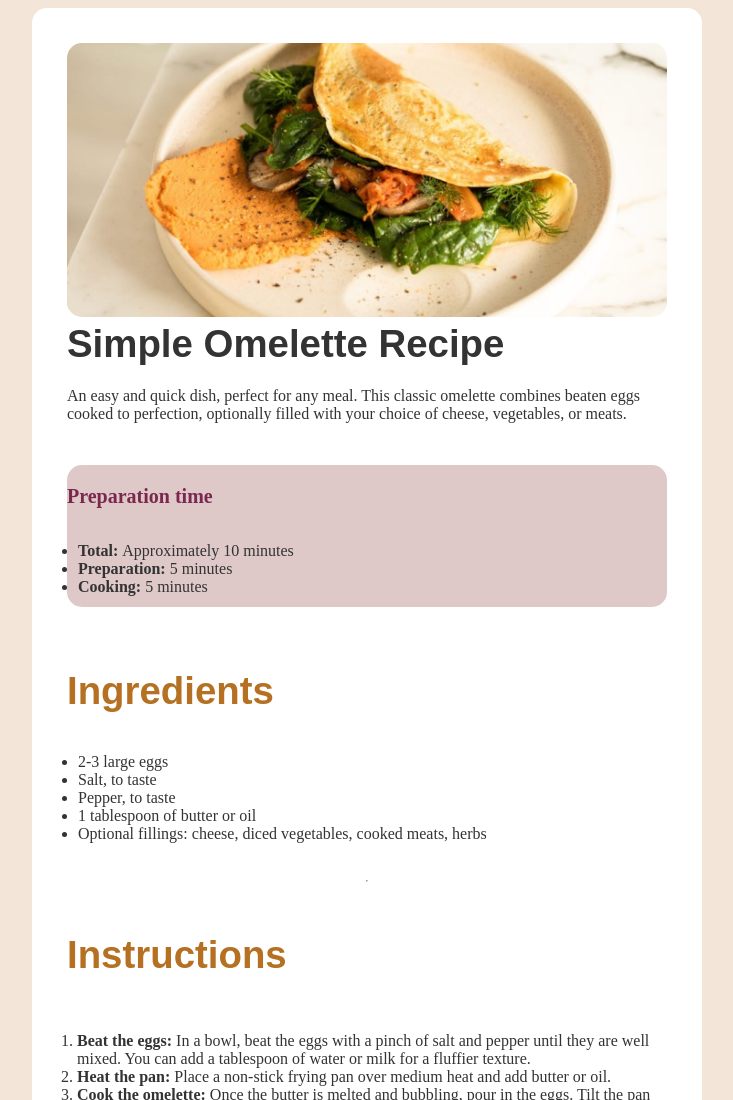
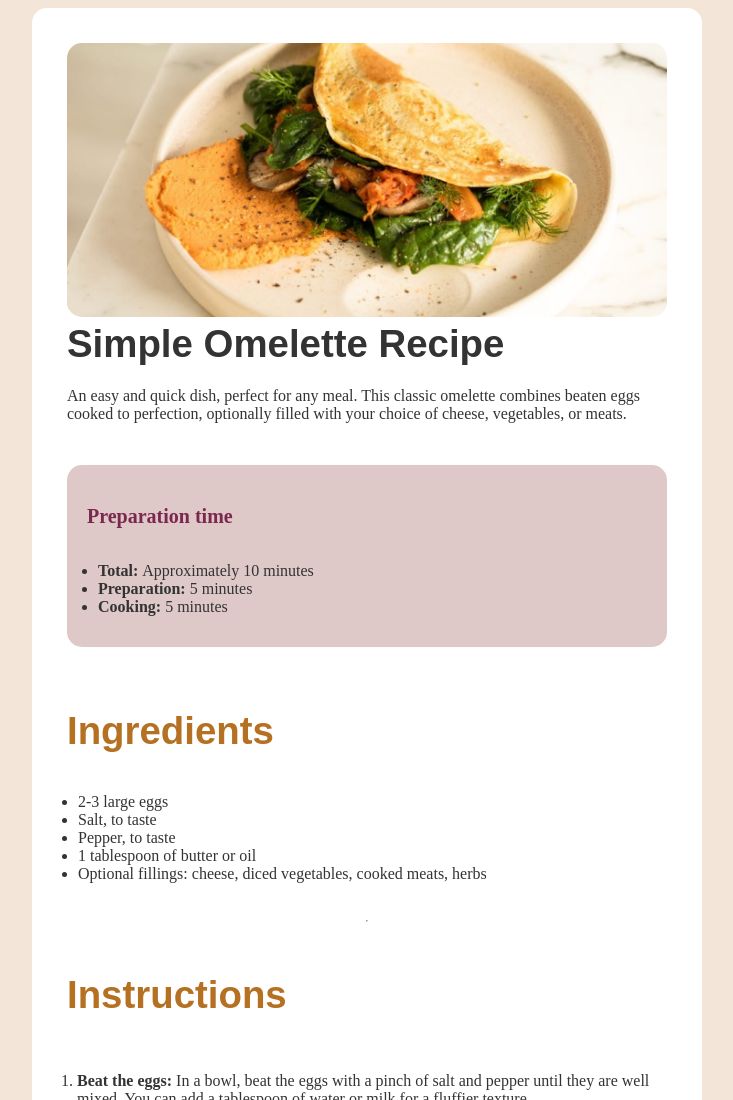
Before and after one commit to Zangetsu5/Recipe_page, a plain HTML site: page index.html in a window 1280 px wide. Shown: the top 1100 px of the page, without its empty margins (273-1006 px from the left). Drawn offline with Linux system fonts and the light colour scheme.

Commit message:
style.css

```diff
--- a/style.css
+++ b/style.css
@@ -21,6 +21,7 @@ body{
 #Ingredients{
   background-color:  rgba(146, 74, 74, 0.3);
   border-radius: 15px;
+    padding:20px;
 
 
 
@@ -63,6 +64,7 @@ body{
     ul{
         padding:10px;
         margin:1px 1px;
+        text-decoration: none;
 
        }
 
```
